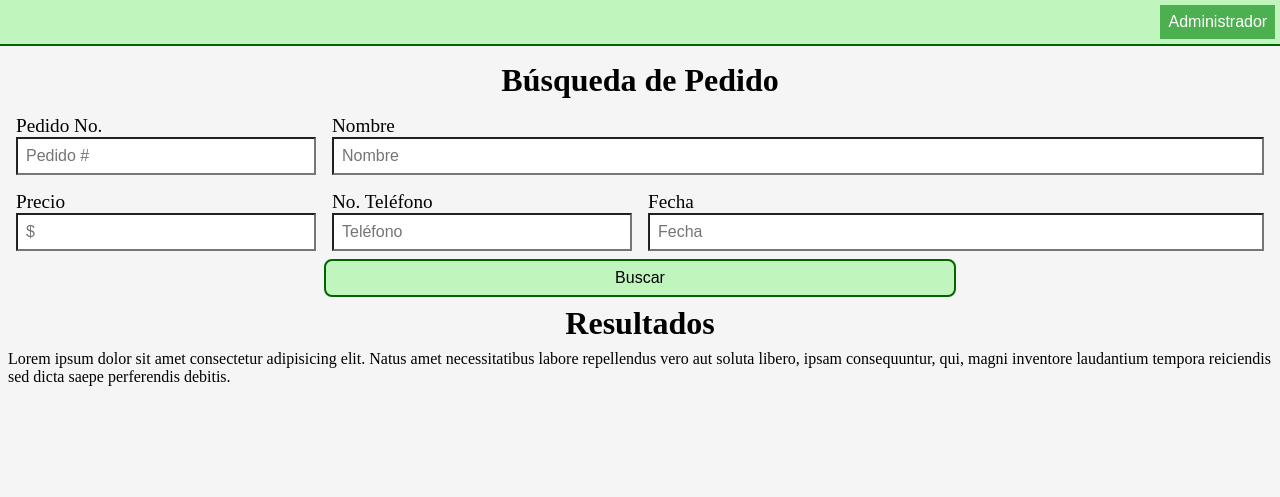
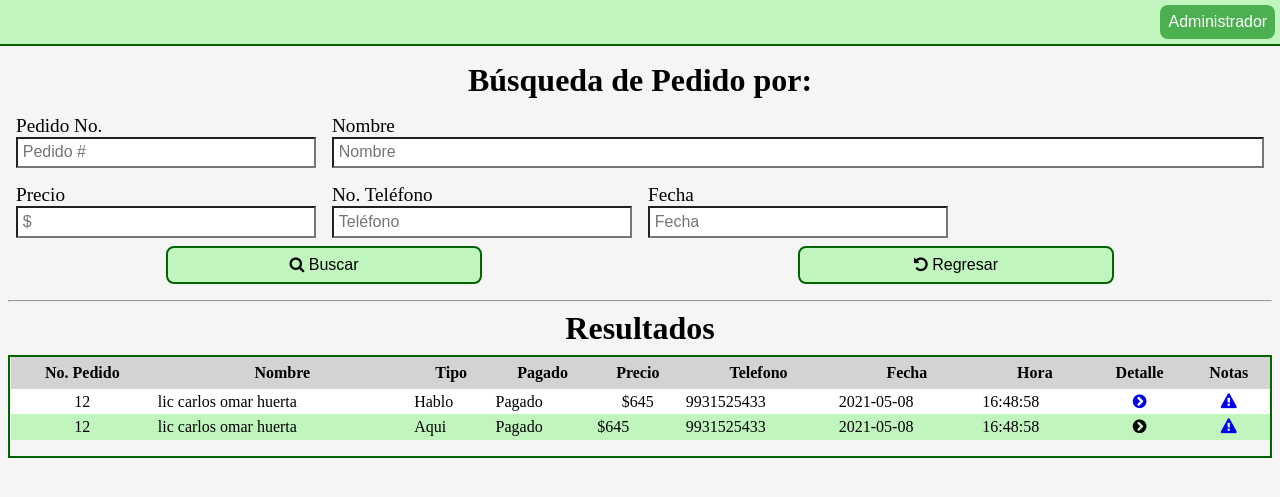
Before and after one commit to perseo1326/pedidos-ventas, a PHP site: page /abcd/controladores/busqueda.controlador.php in a window 1280 px wide. Shown: the top 497 px of the page. Run offline with PHP 8.4, Linux system fonts and the light colour scheme; the visitor is signed in with stand-in values (Sample User, id 1); some libraries are stand-ins or nearby versions.

Commit message:
busqueda vista tabla

```diff
--- a/admin/config.php
+++ b/admin/config.php
@@ -2,6 +2,11 @@
 // ****************************************************************
 // CONSTANTES DEFINIDAS Y SU LOCALIZACION
 // ****************************************************************
+
+// definiciones de configuracion del sitio
+// const SERVIDOR = "http://192.168.1.101/ancalayola/";
+// $SERVIDOR = "http://192.168.1.101/ancalayola/";
+
 
 // definiciones para las pagina destino que seleccione el usuario
 const PEDIDO_PAG = 'PEDIDO_PAG';
--- a/controladores/busqueda.controlador.php
+++ b/controladores/busqueda.controlador.php
@@ -2,6 +2,7 @@
 
 session_start();
 
+require_once "../controladores/sesion.controlador.php";
 
 
 
--- a/controladores/cerrar_sesion.controlador.php
+++ b/controladores/cerrar_sesion.controlador.php
@@ -6,7 +6,9 @@ session_unset();
 session_destroy();
 $_SESSION = array();
 
+// redirigir a la pagina de login
 header('Location: ../index.php');
+
 die();
 
 ?>
--- /dev/null
+++ b/controladores/sesion.controlador.php
@@ -0,0 +1,11 @@
+<?php
+
+// require_once "../admin/config.php";
+
+if (!isset($_SESSION['usuarioNombre']) && !isset($_SESSION['usuarioId'])) {
+
+    // NO hay una sesion activa, forzar cierre de sesion e ir al login
+    header('Location: ../controladores/cerrar_sesion.controlador.php');
+}
+
+// continuar con la ejecucion normal del script
--- a/css/elementos.css
+++ b/css/elementos.css
@@ -59,9 +59,9 @@ table tbody tr.totales {
 
 /* ********************************************************************* */
 
-button {
+/* button {
 	background-color: lightgray;
-}
+} */
 
 div.cant-bebida {
 	position: relative;
--- a/css/estilos.css
+++ b/css/estilos.css
@@ -326,7 +326,7 @@ input[type="text"],
 input[type="tel"],
 input[type="number"] {
 	background-color: white;
-	padding: 0.5rem;
+	padding: 0.3rem;
 }
 
 input[type="text"]:focus,
@@ -409,7 +409,8 @@ div.btn-acciones {
 	flex-direction: column;
 }
 
-input[type="button"] {
+input[type="button"],
+button {
 	background-color: var(--color-botones);
 	color: black;
 	border: 2px solid var(--color-a-botones);
@@ -417,7 +418,8 @@ input[type="button"] {
 	cursor: pointer;
 }
 
-input[type="button"]:disabled {
+input[type="button"]:disabled,
+button:disabled {
 	background-color: lightgray;
 	border-color: lightslategray;
 	color:rgb(128, 128, 128);
--- a/index.php
+++ b/index.php
@@ -2,7 +2,9 @@
 
 session_start();
 
-require_once 'admin/config.php';
+
+
+// require_once 'admin/config.php';
 
 
 ?>
--- /dev/null
+++ b/js/busqueda.js
@@ -0,0 +1,16 @@
+
+var bRegresar = 	document.getElementById("regresar");
+
+
+
+
+
+
+
+
+
+// *************************************************************
+// boton REGRESAR
+bRegresar.onclick = function () {
+	location.href = "../controladores/inicio.controlador.php";
+};
--- a/vistas/busqueda.vista.php
+++ b/vistas/busqueda.vista.php
@@ -3,7 +3,7 @@
 ?>
 
 <div class="ancho-100 padding-05">
-    <h1 class="ancho-100 padding-05 txt-centro txt-big">Búsqueda de Pedido</h1>
+    <h1 class="ancho-100 padding-05 txt-centro txt-big">Búsqueda de Pedido por:</h1>
     <form class="" action="" method="post">
         <div id="uno" class="flex-container ancho-100">
             <div class="ancho-25 padding-05">
@@ -14,8 +14,8 @@
                 <label for="nombre" class="ancho-100">Nombre</label>
                 <input type="text" name="nombre" id="" class="ancho-100" placeholder="Nombre">
             </div>
-        </div>
-        <div id="dos" class="flex-container ancho-100">
+        <!-- </div> -->
+        <!-- <div id="dos" class="flex-container ancho-100"> -->
             <div class="ancho-25 padding-05">
                 <label for="nombre" class="ancho-100">Precio</label>
                 <input type="text" name="nombre" id="" class="ancho-100" placeholder="$">
@@ -24,21 +24,75 @@
                 <label for="numPedido" class="ancho-100">No. Teléfono</label>
                 <input type="text" name="numPedido" id="" class="ancho-100" placeholder="Teléfono">
             </div>
-            <div class="ancho-50 padding-05">
+            <div class="ancho-25 padding-05">
                 <label for="nombre" class="ancho-100">Fecha</label>
                 <input type="text" name="nombre" id="" class="ancho-100" placeholder="Fecha">
             </div>
         </div>
-        <div id="dos" class="flex-container ancho-100 flex-centrar">
-            <input class="ancho-50 padding-05" type="button" value="Buscar">
+        <div id="dos" class="flex-container ancho-100 centrar-elem margen-b-1">
+            <button id="buscar" class="padding-05 ancho-25" type=""><span><i class="fa fa-search" aria-hidden="true"></i></span> Buscar</button>
+            <button id="regresar" class="padding-05 ancho-25" type="reset"><span><i class="fa fa-undo" aria-hidden="true"></i></span> Regresar</button>
         </div>
     </form>
 
+    <hr class="">
 
     <div class="flex-container ancho-100">
-        <h2 class="margen-05 txt-centro txt-big ancho-100">Resultados</h2>
+        <h2 class="margen-b-05 txt-centro txt-big ancho-100">Resultados</h2>
         <div class="flex-container ancho-100">
-            <p>Lorem ipsum dolor sit amet consectetur adipisicing elit. Natus amet necessitatibus labore repellendus vero aut soluta libero, ipsam consequuntur, qui, magni inventore laudantium tempora reiciendis sed dicta saepe perferendis debitis.</p>
+                <!-- Tabla resumen de pedidos -->
+				<div class="ancho-100 borde">
+					<table id="busqueda-pedidos" class="ancho-100 margen-b-1">
+						<thead>
+							<tr>
+								<th>No. Pedido</th>
+								<th>Nombre</th>
+								<th>Tipo</th>
+								<th>Pagado</th>
+								<th>Precio</th>
+								<th>Telefono</th>
+								<th>Fecha</th>
+                                <th>Hora</th>
+								<th>Detalle</th>
+                                <th>Notas</th>
+							</tr>
+						</thead>
+						<tbody id="t-busqueda">
+                            <!-- datos de los pedidos -->
+                            <tr>
+                                <td class="txt-centro">12</td>
+                                <td>lic carlos omar huerta</td>
+                                <td>Hablo</td>
+                                <td>Pagado</td>
+                                <td class="txt-centro">$645</td>
+                                <td>9931525433</td>
+                                <td>2021-05-08</td>
+                                <td>16:48:58</td>
+                                <td class="txt-centro"><a  href="#"><i class="fa fa-chevron-circle-right" aria-hidden="true"></i></a></td>
+                                <td class="txt-centro"><a href="#"><i class="fa fa-exclamation-triangle" aria-hidden="true"></i></a></td>
+                            </tr>
+                            <tr>
+                                <td class="txt-centro">12</td>
+                                <td>lic carlos omar huerta</td>
+                                <td>Aqui</td>
+                                <td>Pagado</td>
+                                <td>$645</td>
+                                <td>9931525433</td>
+                                <td>2021-05-08</td>
+                                <td>16:48:58</td>
+                                <td class="txt-centro"><i class="fa fa-chevron-circle-right" aria-hidden="true"></i></td>
+                                <td class="txt-centro"><a href="#"><i class="fa fa-exclamation-triangle" aria-hidden="true"></i></a></td>
+                            </tr>
+						</tbody>
+					</table>
+				</div>
         </div>
     </div>
 </div>
+
+
+
+
+</body>
+
+<script src="../js/busqueda.js"></script>
```
Also changed, not shown: controladores/inicio.controlador.php (+7 -0 lines).
